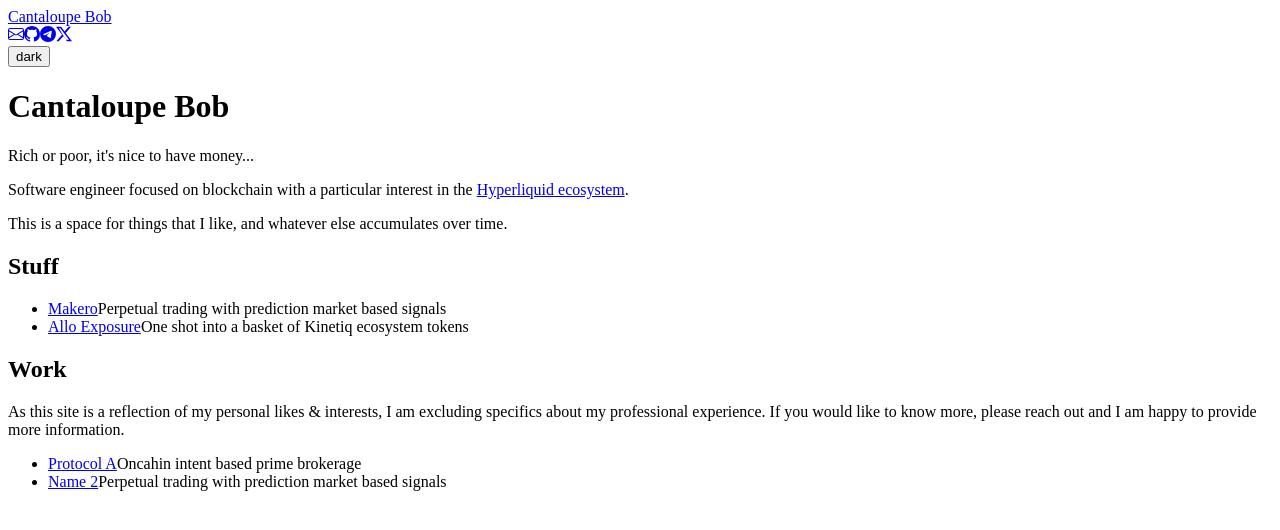
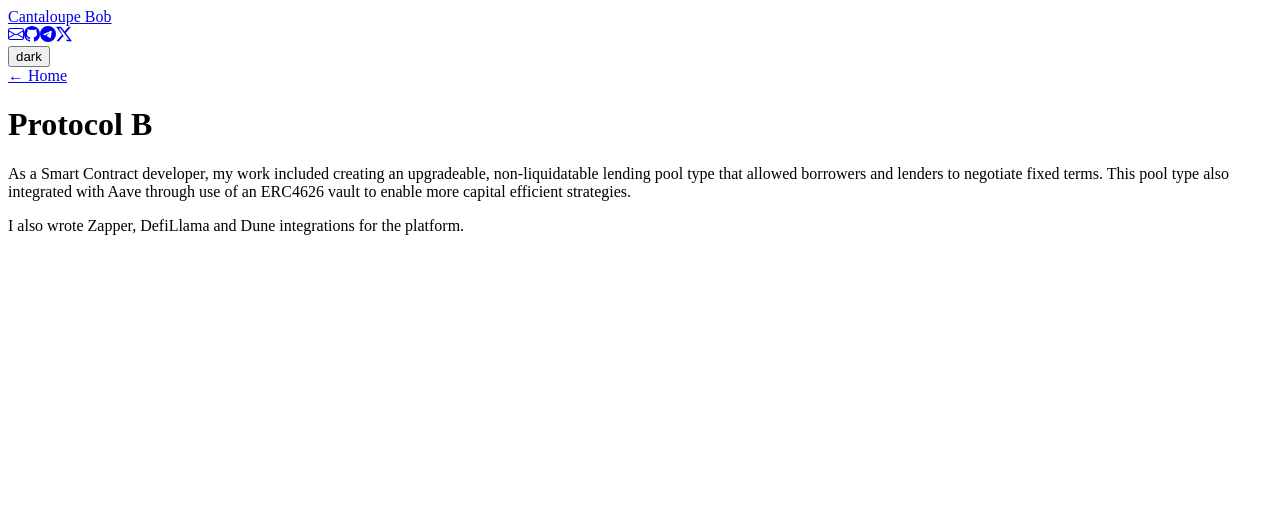
Before and after one commit to CantaloupeBob/CantaloupeBob.github.io, a React (Vite) app: page /work/protocol-b in a window 1280 px wide. Before the commit this address led to /. Shown: the top 530 px of the page. Built offline with nearby package versions, Linux system fonts and the light colour scheme; the HTML template or start-up script is replaced by a standard one.

Commit message:
feat: protocol B experience

```diff
--- a/src/content/index.tsx
+++ b/src/content/index.tsx
@@ -48,9 +48,9 @@
     description: "Oncahin intent based prime brokerage",
   },
   {
-    slug: "Name 2",
-    title: "Name 2",
-    description: "Perpetual trading with prediction market based signals",
+    slug: "protocol-b",
+    title: "Protocol B",
+    description: "Fixed term non-liquidatable lending",
   },
 ];
 
--- /dev/null
+++ b/src/content/work/protocol-b/protocol-b.tsx
@@ -0,0 +1,16 @@
+export default function ProtocolB() {
+  return (
+    <>
+      <p>
+        As a Smart Contract developer, my work included creating an upgradeable,
+        non-liquidatable lending pool type that allowed borrowers and lenders to
+        negotiate fixed terms. This pool type also integrated with Aave through
+        use of an ERC4626 vault to enable more capital efficient strategies.
+      </p>
+
+      <p>
+        I also wrote Zapper, DefiLlama and Dune integrations for the platform.
+      </p>
+    </>
+  );
+}
--- a/src/pages/Home.tsx
+++ b/src/pages/Home.tsx
@@ -7,7 +7,7 @@
     <div>
       <div className="page-intro">
         <h1>Cantaloupe Bob</h1>
-        <p className="subtitle">Rich or poor, it's nice to have money...</p>
+        <p className="subtitle">Rich or poor, it's nice to have money ...</p>
       </div>
 
       <Section>
@@ -41,11 +41,10 @@
       </Section>
 
       <Section heading="Work">
-        <p className="subtitle">
-          As this site is a reflection of my personal likes & interests, I am
-          excluding specifics about my professional experience. If you would
-          like to know more, please reach out and I am happy to provide more
-          information.
+        <p className="section-note">
+          As this site reflects personal likes & interests, I'm excluding
+          specifics about my professional experience. Reach out to me if you
+          want to know more.
         </p>
         <ul className="link-list">
           {workItems.map((item) => (
--- a/src/styles/global.css
+++ b/src/styles/global.css
@@ -205,6 +205,12 @@
 .subtitle {
     color: var(--fg-muted);
     font-size: 1rem;
+    font-style: italic;
+}
+
+.section-note {
+    color: var(--fg-muted);
+    font-size: 0.875rem;
     font-style: italic;
 }
 
```
Also changed, not shown: src/content/work/protocol-a/protocol-a.tsx (renamed from src/content/work/protocol-a.tsx).
